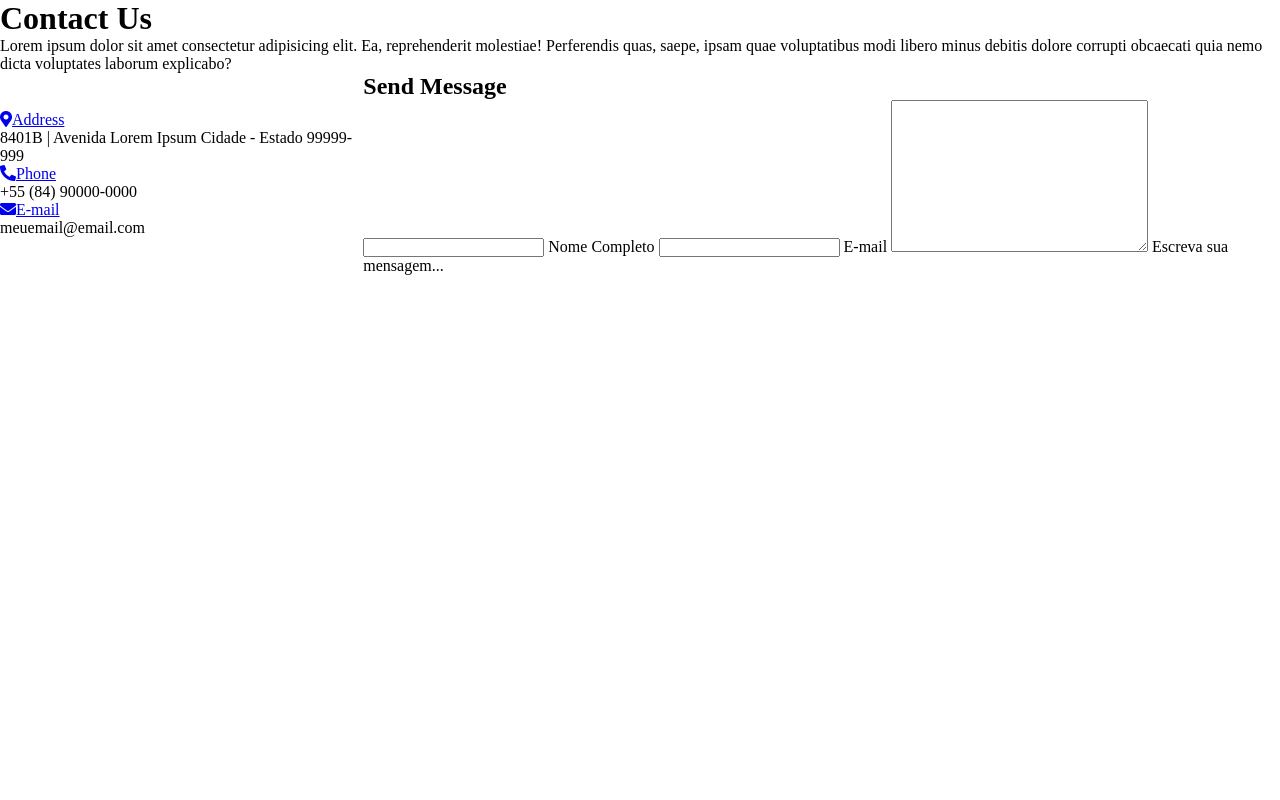
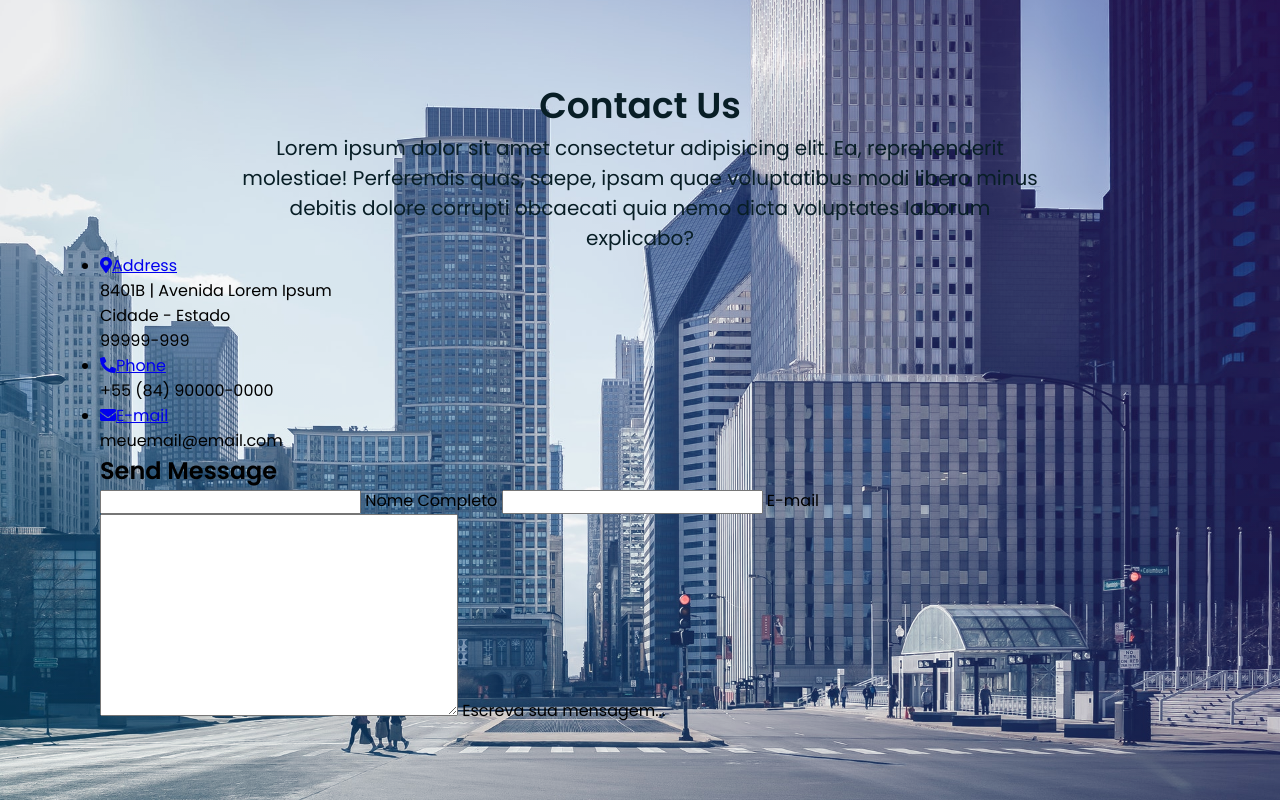
Before and after one commit to davihonorato/responsive-contact-us, a plain HTML site: page index.html in a window 1280 px wide. Drawn offline with Linux system fonts and the light colour scheme.

Commit message:
adicionando fundo e estruturando o projeto

```diff
--- a/index.html
+++ b/index.html
@@ -9,6 +9,9 @@
     <link rel="stylesheet" href="https://cdnjs.cloudflare.com/ajax/libs/font-awesome/5.15.3/css/all.min.css">
 </head>
 <body>
+    <div class="imgBox">
+        <img src="imagem/pexels-ricardo-esquivel-1604141.jpg" alt="">
+    </div>
     <div class="container">
         <div class="text-header">
             <h1>Contact Us</h1>
@@ -19,8 +22,8 @@
                 <ul>
                     <li>
                         <a href="#"><i class="fas fa-map-marker-alt"></i>Address</a>
-                        <p>8401B | Avenida Lorem Ipsum
-                            Cidade - Estado
+                        <p>8401B | Avenida Lorem Ipsum<br>
+                            Cidade - Estado<br>
                             99999-999
                         </p>
                     </li>
@@ -45,5 +48,6 @@
             </div>
         </div>
     </div>
+
 </body>
 </html>
--- a/style.css
+++ b/style.css
@@ -1,11 +1,57 @@
+@import url('https://fonts.googleapis.com/css2?family=Poppins:wght@300;400;500;600&display=swap');
+
 * {
     padding: 0;
     margin: 0;
     box-sizing: border-box;
+    font-family: 'Poppins', sans-serif;
 }
 
-.content {
+body .imgBox::before {
+    content: '';
+    position: absolute;
+    top: 0;
+    left: 0;
+    height: 100%;
+    width: 100%;
+    background: linear-gradient(225deg, #20003a, #012840);
+    z-index: 1;
+    mix-blend-mode: screen;
+}
+
+body .imgBox img{
+    position: absolute;
+    top: 0;
+    left: 0;
+    height: 100%;
+    width: 100%;
+    object-fit: cover;
+}
+
+.container {
+    position: relative;
     display: flex;
+    flex-direction: column;
+    justify-content: center;
     align-items: center;
-    justify-content: center;
+    min-height: 100vh;
+    padding: 50px 100px;
+    z-index: 1111;
 }
+
+.container .text-header {
+    max-width: 800px;
+    text-align: center;
+}
+
+.container .text-header h1 {
+    font-size: 36px;
+    font-weight: 600;
+    color: #081E26;
+}
+
+.container .text-header p {
+    font-size: 20px;
+    font-weight: 400;
+    color: #081E26;
+}
```
Also changed, not shown: imagem/pexels-essow-936722.jpg (added), imagem/pexels-kaique-rocha-242124.jpg (added), imagem/pexels-ricardo-esquivel-1604141.jpg (added).
